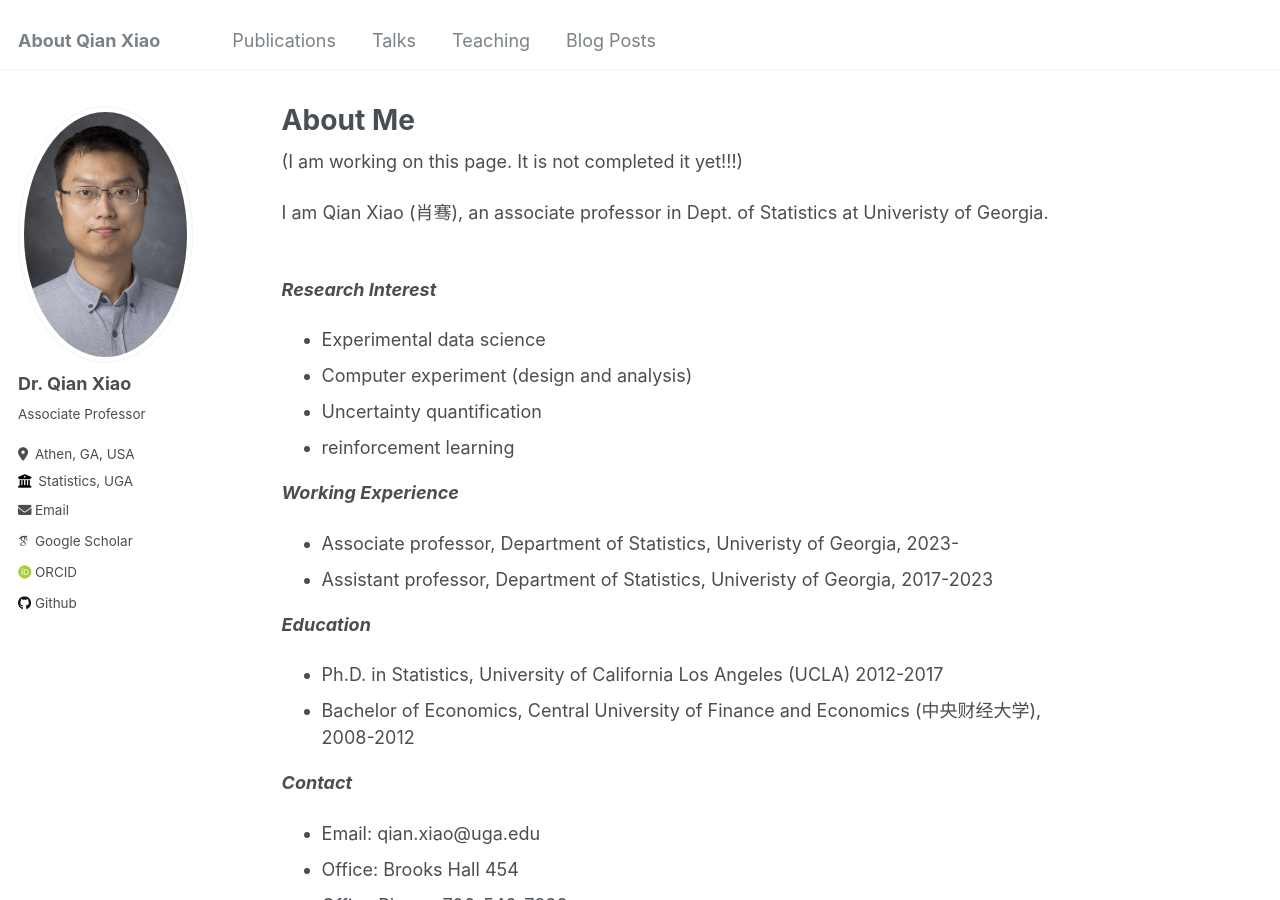
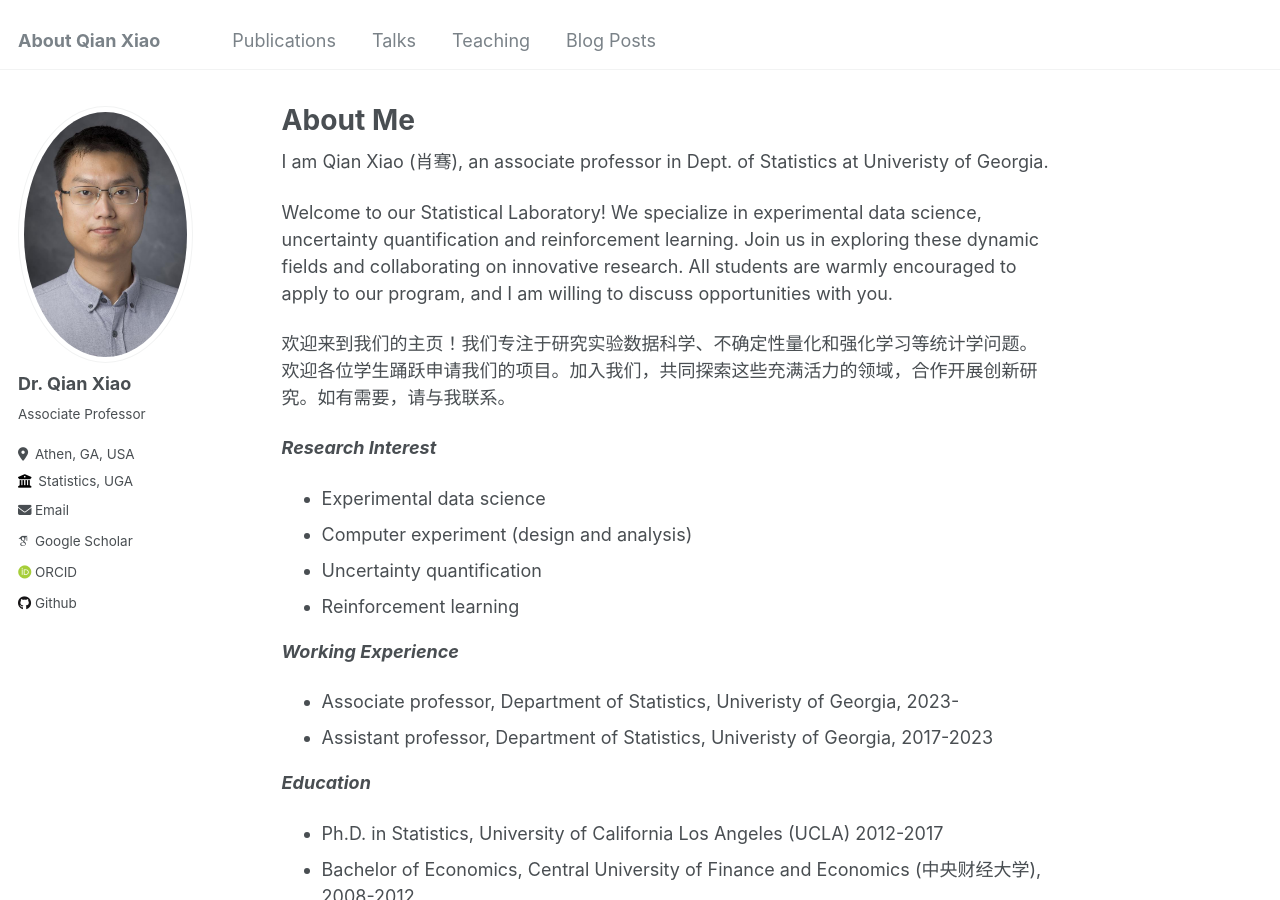
Before and after one commit to QXlab/QXlab.github.io, a Jekyll site: the page built from _pages/about.md, in a window 1280 px wide and 900 px high. Built offline with Jekyll 4.4.1, drawn with Linux system fonts in a browser that asks for light colours; some web fonts are replaced.

Commit message:
Update about.md

```diff
--- a/_pages/about.md
+++ b/_pages/about.md
@@ -6,9 +6,12 @@ redirect_from:
   - /about/
   - /about.html
 ---
-(I am working on this page. It is not completed it yet!!!)
 
-I am Qian Xiao (肖骞), an associate professor in Dept. of Statistics at Univeristy of Georgia. &nbsp;
+I am Qian Xiao (肖骞), an associate professor in Dept. of Statistics at Univeristy of Georgia.
+
+Welcome to our Statistical Laboratory! We specialize in experimental data science, uncertainty quantification and reinforcement learning. Join us in exploring these dynamic fields and collaborating on innovative research. All students are warmly encouraged to apply to our program, and I am willing to discuss opportunities with you.
+
+欢迎来到我们的主页！我们专注于研究实验数据科学、不确定性量化和强化学习等统计学问题。欢迎各位学生踊跃申请我们的项目。加入我们，共同探索这些充满活力的领域，合作开展创新研究。如有需要，请与我联系。
 
 
 ***Research Interest***
@@ -16,7 +19,7 @@ I am Qian Xiao (肖骞), an associate professor in Dept. of Statistics at Univer
 * Experimental data science
 * Computer experiment (design and analysis)
 * Uncertainty quantification
-* reinforcement learning
+* Reinforcement learning
 
 ***Working Experience***
 
```
